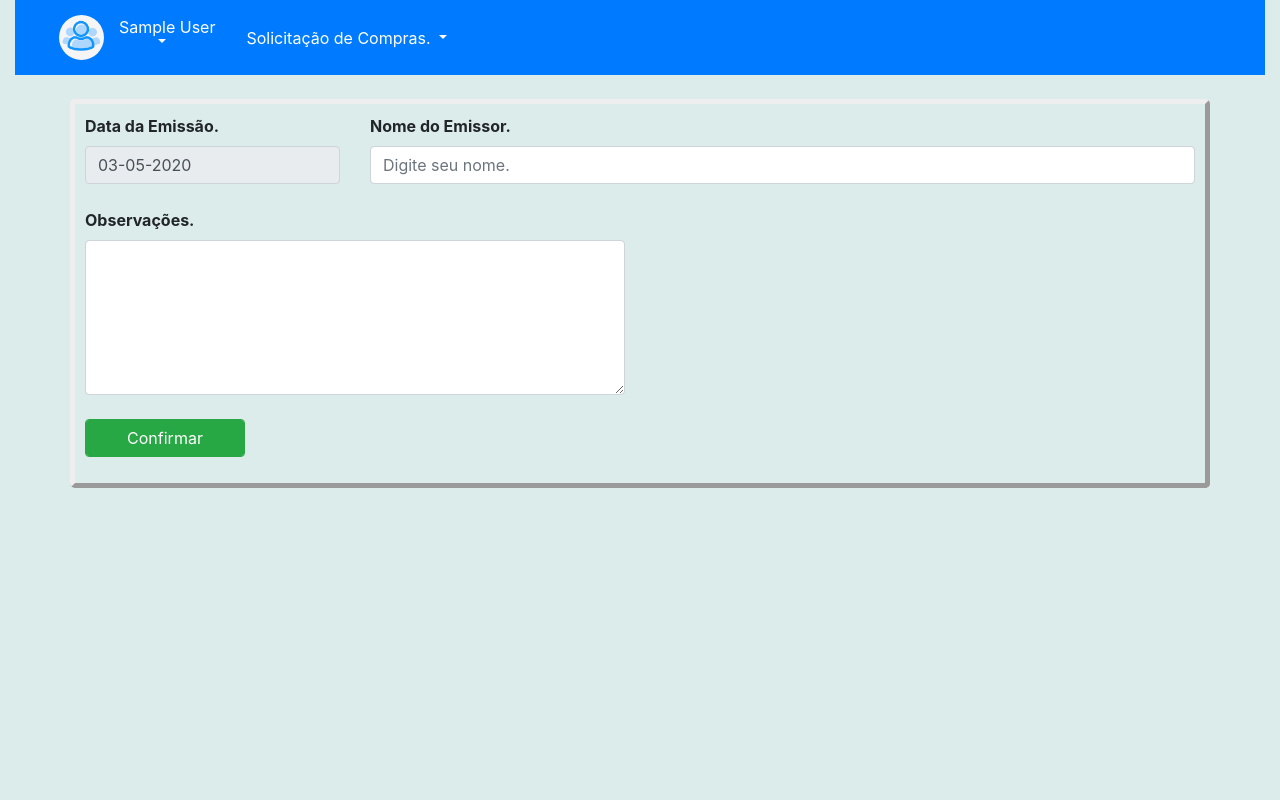
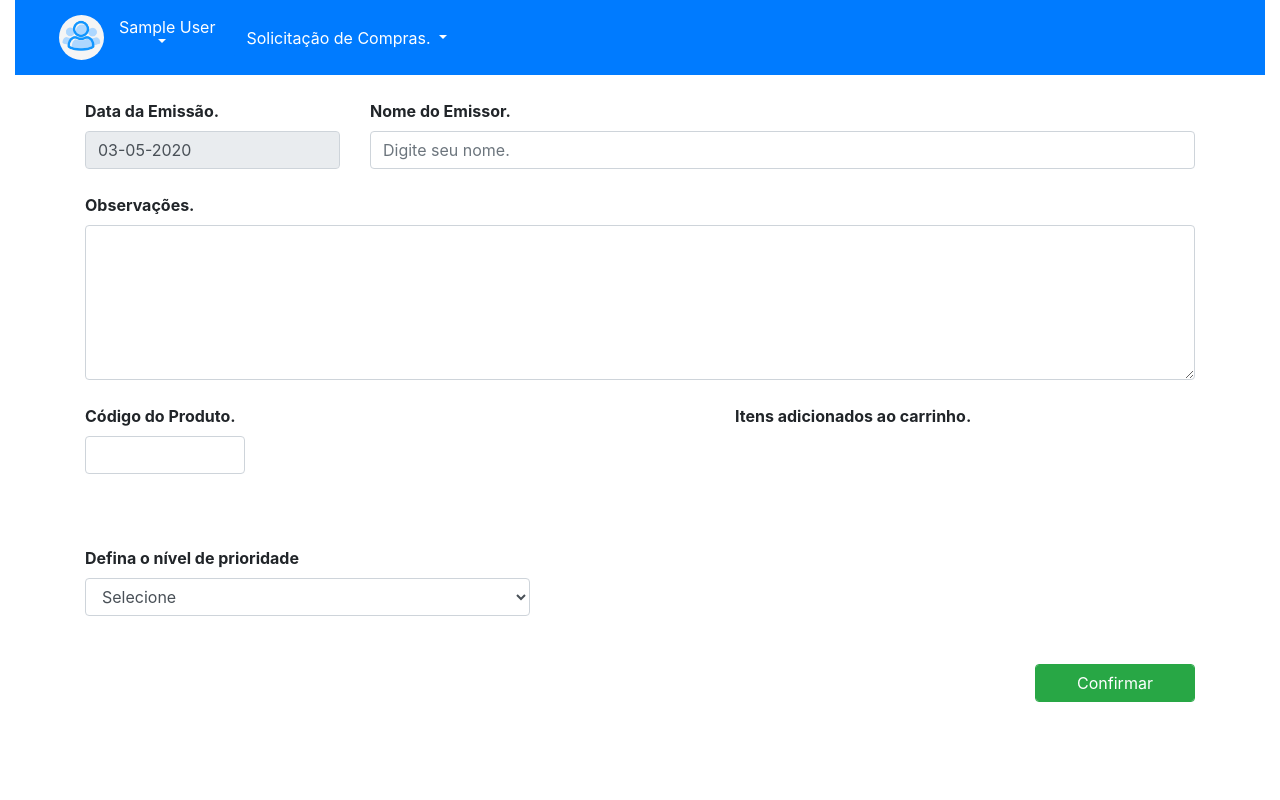
Before and after one commit to JoaoTrajano/Sistema-De-Compras, a PHP site: page /plataforma/view/solicitacao_compras_inserir.php in a window 1280 px wide. Run offline with PHP 8.4, Linux system fonts and the light colour scheme; the visitor is signed in with stand-in values (Sample User, id 1).

Commit message:
alteracaoes

```diff
--- a/model/VisaoUsuario.class.php
+++ b/model/VisaoUsuario.class.php
@@ -285,7 +285,7 @@ class VisaoUsuario
             <script src="https://cdnjs.cloudflare.com/ajax/libs/popper.js/1.14.7/umd/popper.min.js" ></script>
             <script src="https://stackpath.bootstrapcdn.com/bootstrap/4.3.1/js/bootstrap.min.js" ></script>
         </head>
-        <body style=" background-color: #dcecea;">
+        <body style=" ">
             <div class="container-fluid">
                 <div class="row">
                     <div class="col-md-12">
--- a/view/solicitacao_compras_inserir.php
+++ b/view/solicitacao_compras_inserir.php
@@ -16,15 +16,24 @@ if(empty($nome) AND $nivel_usuario != 1){
 }
 
 $resultado = '';
+$options = '';
 
 if(isset($_POST['inserir'])){
     $resultado = '<span style="color:green;">Solicitação inserida com sucesso!</span>';
     $dataEmissao = $_POST['data_emissao'];
+    $matriz = $_POST['matrizProduto'];
+    $obsrvacao = $_POST['obs'];
+}
+
+$arrayPrioridade = array('A'=>'Prioridade Alta (A)','B'=>'Prioridade Média (B)','C'=>'Prioridade Alta (C)');
+
+foreach($arrayPrioridade as $indice => $value){
+    $options .= '<option value="'.$indice.'" class="form-control">'.$value.'</option>';
 }
 
 $menu->visaoMenuPrincipal();
 $corpo = '<br>
-<div class="container" style="border: 5px outset; border-radius: 5px;padding: 10px;">
+<div class="container" >
     <div class="row">
         <div class="col-md-12">
             '.$resultado.'
@@ -42,7 +51,7 @@ $corpo = '<br>
                     </div>
                     <br>
                     <div class="row">
-                        <div class="col-md-6">
+                        <div class="col-md-12">
                             <label><strong>Observações.</strong></label>
                             <textarea style="height:155px;" class="form-control" maxlength="255" name="obs" height=""> </textarea>
                             <br>
@@ -50,6 +59,33 @@ $corpo = '<br>
                     </div>
 
                     <div class="row">
+                        <div class="col-md-2">
+                            <label><strong>Código do Produto.</strong></label>
+                            <input type="text" name="codproduto" id="codproduto" class="form-control" onblur="searchProduct()"/>
+                            <br>
+                        </div>
+                        <div id="input" class="col-md-5"></div>
+
+                        <div class="col-md-5">
+                            <div class="row produtoCarrinho" id="">
+                                <label><strong>Itens adicionados ao carrinho.</strong></label>
+                            </div>
+                        </div>
+                    </div>
+                    <br>
+                    <br>
+                    <div class="row">
+                        <div class="col-md-5">
+                            <label><strong>Defina o nível de prioridade</strong></label>
+                            <select name="nivelPrioridade" class="form-control">
+                                <option value="0" class="form-control">Selecione</option>
+                                '.$options.'
+                            </select>
+                        </div>
+                    </div>
+                    <br><br>
+                    <div class="row">
+                        <div class="col-md-10"></div>
                         <div class="col-md-2">
                             <input name="inserir" type="submit" class="btn btn-success form-control" value="Confirmar">
                         </div>
@@ -65,6 +101,79 @@ $corpo = '<br>
                 window.location.href = "http://localhost/plataforma/sair.php";
             }
         }
+
+        function searchProduct(){
+            var codproduto = $("#codproduto").val();
+            var input = $("#input").html();
+
+            $.ajax({
+                type: "POST",
+                url: "http://localhost/plataforma/_ajax/ajax_buscar_produto.php",
+                data: "&codproduto="+codproduto,
+                success: function(msg){
+                    $("#input").html("Carregando...");
+                    $("#input").html(msg);
+
+                    $("#img").focus();
+                }
+            });
+        }
+
+        function addProduto()
+        {
+            //div do nome do produto
+            var valor = $("#produto").val();
+
+            var codproduto = $("#produto").attr("name");
+
+            var div_produtoCarrinho = document.querySelector("#produtoCarrinho");
+
+            var input = document.createElement("input");
+
+            input.setAttribute("value",valor);
+            input.setAttribute("name","matrizProduto[nomeProduto]["+codproduto+"]");
+            input.setAttribute("id","div"+codproduto);
+            input.setAttribute("class","col-md-9 form-control");
+            input.setAttribute("readonly","readonly");
+            input.style.marginRight = "5";
+            input.style.marginTop = "5";
+
+            div_produtoCarrinho.appendChild(input);
+
+            //div da quantidade
+            var valor = $("#quantidade").val();
+
+            var input = document.createElement("input");
+
+            input.setAttribute("value",valor);
+            input.setAttribute("name","matrizProduto[quantidadeProduto]["+codproduto+"]");
+            input.setAttribute("id","div"+codproduto);
+            input.setAttribute("class","col-md-2 form-control");
+            input.setAttribute("readonly","readonly");
+            input.style.marginTop = "5";
+
+            div_produtoCarrinho.appendChild(input);
+
+            //div excluir
+            var ImgExcluir = document.createElement("img");
+            var divExcluir = document.createElement("div");
+
+            ImgExcluir.src = "http://localhost/plataforma/_img/excluir.png";
+            ImgExcluir.style.width = "20";
+            ImgExcluir.style.marginTop = "12";
+            ImgExcluir.style.cursor = "pointer";
+            ImgExcluir.setAttribute("alt","excluit item");
+
+            ImgExcluir.onclick = function removerItem(){
+
+            }
+            divExcluir.setAttribute("id","div-excluir");
+            divExcluir.style.marginLeft = "5";
+            divExcluir.appendChild(ImgExcluir);
+
+            div_produtoCarrinho.appendChild(divExcluir);
+        }
+
     </script>
     </body>
 </html>';
```
Also changed, not shown: _ajax/ajax_buscar_produto.php (added, +35 -0 lines), model/Produto.class.php (+19 -0 lines), _img/carrinho-removebg.png (added), _img/excluir.png (added).
